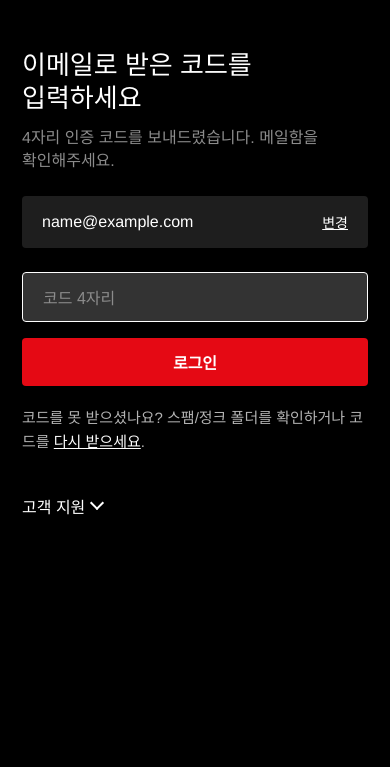
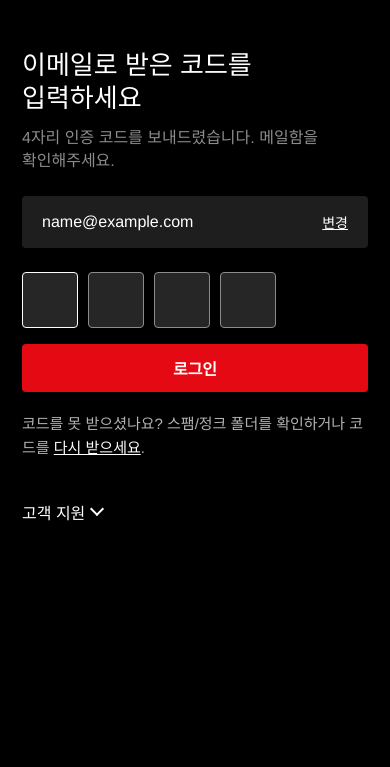
Before and after one commit to gljae/NetflixClone, a Flask app: page /login/otp in a window 390 px wide. Shown: the part 77-844 px from the top of the page. Run offline with Flask 3, Linux system fonts and the light colour scheme; the visitor is signed in with stand-in values (Sample User, id 1).

Commit message:
OTP 입력 UI를 4자리 박스 방식으로 변경 (넷플릭스 스타일)

```diff
--- a/templates/login_otp.html
+++ b/templates/login_otp.html
@@ -109,33 +109,35 @@
       text-decoration: underline;
     }
 
-    .field {
-      width: 100%;
-      height: 50px;
+    .otp-boxes {
+      display: flex;
+      gap: 16px;
       margin-bottom: 16px;
-      padding: 16px 20px;
+    }
+
+    .otp-box {
+      width: 64px;
+      height: 64px;
+      padding: 0;
       border: 1px solid #8c8c8c;
       border-radius: 4px;
       color: #fff;
-      background: #333;
-      font-size: 20px;
-      letter-spacing: 6px;
+      background: #262626;
+      font-size: 28px;
+      font-weight: 600;
+      text-align: center;
       outline: none;
     }
 
-    .field::placeholder {
-      color: #8c8c8c;
-      letter-spacing: normal;
-      font-size: 16px;
+    .otp-box:focus {
+      border-color: #fff;
     }
 
-    .field:focus {
-      border-color: #fff;
-      background: #333;
+    .otp-boxes.otp-boxes-error {
+      margin-bottom: 8px;
     }
 
-    .field.field-error {
-      margin-bottom: 8px;
+    .otp-boxes.otp-boxes-error .otp-box {
       border-color: #e50914;
     }
 
@@ -238,6 +240,16 @@
       .login-title {
         font-size: 26px;
       }
+
+      .otp-boxes {
+        gap: 10px;
+      }
+
+      .otp-box {
+        width: 56px;
+        height: 56px;
+        font-size: 24px;
+      }
     }
   </style>
 </head>
@@ -266,18 +278,14 @@
         <a href="{{ url_for('login') }}">변경</a>
       </div>
 
-      <form method="post" action="{{ url_for('login_otp') }}" novalidate>
-        <input
-          class="field{{ ' field-error' if code_error else '' }}"
-          type="text"
-          name="code"
-          inputmode="numeric"
-          pattern="[0-9]*"
-          maxlength="4"
-          placeholder="코드 4자리"
-          autocomplete="one-time-code"
-          autofocus
-        >
+      <form method="post" action="{{ url_for('login_otp') }}" id="otp-form" novalidate>
+        <input type="hidden" name="code" id="otp-code-value">
+        <div class="otp-boxes{{ ' otp-boxes-error' if code_error else '' }}" id="otp-boxes">
+          <input class="otp-box" type="text" inputmode="numeric" pattern="[0-9]*" maxlength="1" autocomplete="one-time-code" autofocus>
+          <input class="otp-box" type="text" inputmode="numeric" pattern="[0-9]*" maxlength="1">
+          <input class="otp-box" type="text" inputmode="numeric" pattern="[0-9]*" maxlength="1">
+          <input class="otp-box" type="text" inputmode="numeric" pattern="[0-9]*" maxlength="1">
+        </div>
         {% if code_error %}
           <p class="field-error-message">
             <svg width="16" height="16" viewBox="0 0 16 16" fill="none" xmlns="http://www.w3.org/2000/svg" aria-hidden="true">
@@ -295,5 +303,62 @@
       <a class="support" href="#">고객 지원</a>
     </section>
   </main>
+
+  <script>
+    (function () {
+      var form = document.getElementById("otp-form");
+      var hiddenInput = document.getElementById("otp-code-value");
+      var boxes = Array.prototype.slice.call(
+        document.querySelectorAll("#otp-boxes .otp-box")
+      );
+
+      function syncHiddenValue() {
+        hiddenInput.value = boxes.map(function (box) { return box.value; }).join("");
+      }
+
+      function maybeAutoSubmit() {
+        syncHiddenValue();
+        if (hiddenInput.value.length === boxes.length) {
+          form.submit();
+        }
+      }
+
+      boxes.forEach(function (box, index) {
+        box.addEventListener("input", function () {
+          box.value = box.value.replace(/[^0-9]/g, "").slice(0, 1);
+          if (box.value && index < boxes.length - 1) {
+            boxes[index + 1].focus();
+          }
+          maybeAutoSubmit();
+        });
+
+        box.addEventListener("keydown", function (event) {
+          if (event.key === "Backspace" && !box.value && index > 0) {
+            boxes[index - 1].focus();
+            boxes[index - 1].value = "";
+            syncHiddenValue();
+          }
+        });
+
+        box.addEventListener("paste", function (event) {
+          var pasted = (event.clipboardData || window.clipboardData)
+            .getData("text")
+            .replace(/[^0-9]/g, "");
+          if (!pasted) {
+            return;
+          }
+          event.preventDefault();
+          for (var i = 0; i < boxes.length; i++) {
+            boxes[i].value = pasted[i] || "";
+          }
+          var nextEmpty = boxes.findIndex(function (b) { return !b.value; });
+          (nextEmpty === -1 ? boxes[boxes.length - 1] : boxes[nextEmpty]).focus();
+          maybeAutoSubmit();
+        });
+      });
+
+      form.addEventListener("submit", syncHiddenValue);
+    })();
+  </script>
 </body>
 </html>
```
